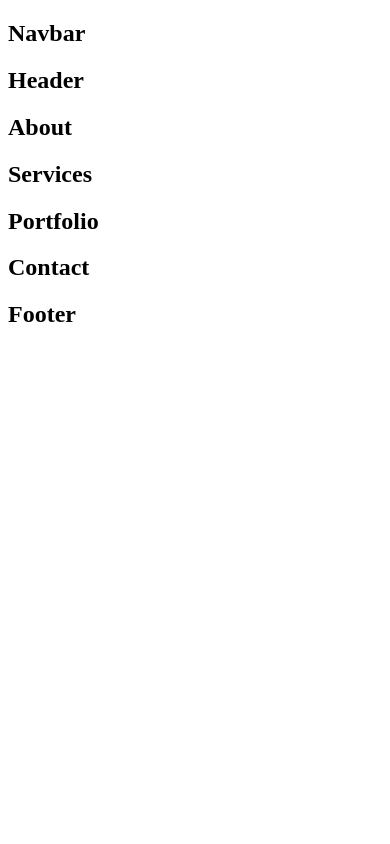
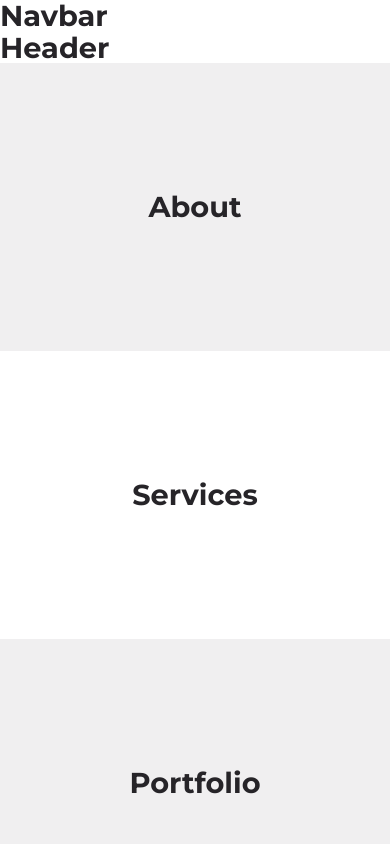
Before and after one commit to gustavorenedev/portfolio-react, a React (Create React App) app: page / in a window 390 px wide. Shown: the top 844 px of the page. Built offline with nearby package versions, Linux system fonts and the light colour scheme.

Commit message:
Created index styling structure

```diff
--- a/public/index.html
+++ b/public/index.html
@@ -4,6 +4,10 @@
     <meta charset="UTF-8">
     <meta name="viewport" content="width=device-width, initial-scale=1.0">
     <title>Gustavo René - Desenvolvedor Back-end</title>
+    <!-- GOOGLE FONT (montserrat) -->
+    <link rel="preconnect" href="https://fonts.googleapis.com">
+    <link rel="preconnect" href="https://fonts.gstatic.com" crossorigin>
+    <link href="https://fonts.googleapis.com/css2?family=Montserrat:wght@300;400;500;600;700&display=swap" rel="stylesheet">
 </head>
 <body>
     <div id="root">
--- a/src/index.css
+++ b/src/index.css
@@ -0,0 +1,213 @@
+*{
+    margin: 0;
+    padding: 0;
+    border: 0;
+    outline: 0;
+    list-style: none;
+    text-decoration: none;
+    box-sizing: border-box;
+}
+
+:root {
+    --primary-hue: 270;
+    --black-lightness: 15%;
+    --dark-lightness: 44%;
+    --light-lightness: 94%;
+    --white-lightness: 100%;
+    --color-primary: hsl(var(--primary-hue), 89%, 41%);
+    --color-white: hsl(0, 5%, var(--white-lightness));
+    --color-light: hsl(var(--primary-hue), 5%, var(--light-lightness));
+    --color-black: hsl(var(--primary-hue), 5%, var(--black-lightness));
+    --color-dark: hsl(var(--primary-hue), 5%, var(--dark-lightness));
+
+    /* GENERAL CONTAINER VARIABLES */
+    --container-width-lg: 76%;
+    --container-width-md: 90%;
+
+    /* BORDER RADIUS VARIABLES */
+    --border-radius-1: 1.2rem;
+    --border-radius-2: 0.8rem;
+    --border-radius-3: 0.5rem;
+
+    /* GENERAL TRANSITION VARIABLE */
+    --transition: all 500ms ease;
+}
+
+html {
+    scroll-behavior: smooth;
+}
+
+body {
+    font-family: 'Montserrat', sans-serif;
+    line-height: 1.6;
+    font-size: 0.9rem;
+}
+
+/* GENERAL CONTAINER CLASS */
+.container {
+    width: var(--container-width-lg);
+    margin-inline: auto;
+    max-width: 1920px;
+}
+
+/* GENERAL SECTION STYLES */
+section {
+    padding: 10rem 0;
+    background: var(--color-light);
+    transition: var(--transition);
+}
+
+section:nth-child(even) {
+    background: var(--color-white);
+}
+
+section > h2 {
+    text-align: center;
+}
+
+section > p {
+    text-align: center;
+    margin: 0.5rem auto 4rem;
+    width: 40%;
+}
+
+/* GENERAL SECTION STYLES */
+a {
+    color: var(--color-white);
+    transition: var(--transition);
+}
+
+/* GENERAL HEADING STYLES */
+h1, h2, h3, h4, h5, h6 {
+    line-height: 1.1;
+    color: var(--color-black);
+}
+
+h1 {
+    font-size: 3rem;
+}
+
+h2 {
+    font-size: 2rem;
+}
+
+h3 {
+    font-size: 1.6rem;
+}
+
+h4 {
+    font-size: 1.1rem;
+}
+
+h5 {
+    font-size: 0.95rem;
+}
+
+h6 {
+    font-size: 0.8rem;
+}
+
+/* GENERAL IMAGES STYLES */
+.img {
+    display: block;
+    width: 100%;
+    object-fit: cover;
+}
+
+/* GENERAL BUTTON STYLES */
+.btn {
+    display: inline-block;
+    width: fit-content;
+    display: flex;
+    align-items: center;
+    gap: 1rem;
+    background: var(--color-light);
+    color: var(--color-black);
+    padding: 0.6rem 2.5rem;
+    border: 2px solid transparent;
+    border-radius: var(--border-radius-2);
+    cursor: pointer;
+}
+
+.btn:hover{
+    background-color: transparent;
+    border-color: var(--color-light);
+    transform: translateY(-0.5rem);
+}
+
+.btn.white {
+    background: var(--color-white);
+}
+
+.btn.white:hover {
+    background: transparent;
+    border-color: var(--color-white);
+}
+
+.btn.primary {
+    background: var(--color-primary);
+    /* text color always white that's why i didn't use a variable color */
+    color: white;
+}
+
+.btn.primary:hover {
+    background: transparent;
+    border-color: var(--color-primary);
+    color: var(--color-primary);
+}
+
+.btn.sm {
+    padding: 0.5rem 1.2rem;
+}
+
+
+/* MEDIA QUERIES (tablets) */
+@media screen and (max-width: 1024px) {
+    body {
+        font-size: 1rem;
+    }
+
+    .container {
+        width: var(--container-width-md);
+    }
+
+    section {
+        padding: 8rem 0;
+    }
+
+    section > p {
+        width: 72%;
+        margin-bottom: 3rem;
+    }
+
+    h1 {
+        font-size: 2rem;
+    }
+}
+
+/* MEDIA QUERIES (phones) */
+@media screen and (max-width: 600px) {
+    h1 {
+        font-size: 2.4rem;
+    }
+
+    h2 {
+        font-size: 1.8rem;
+    }
+
+    h3 {
+        font-size: 1.4rem;
+    }
+
+    h4 {
+        font-size: 1rem;
+    }
+
+    .btn {
+        padding: 0.6rem 1.5rem;
+    }
+
+    section > p {
+        width: var(--container-width-md);
+    }
+}
```
